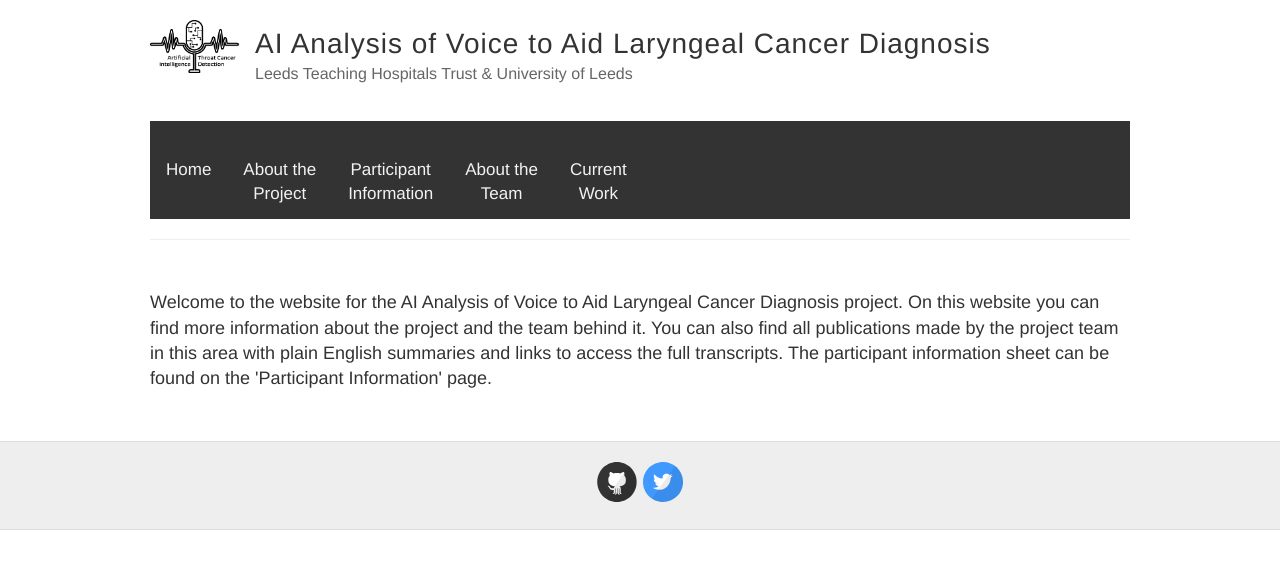
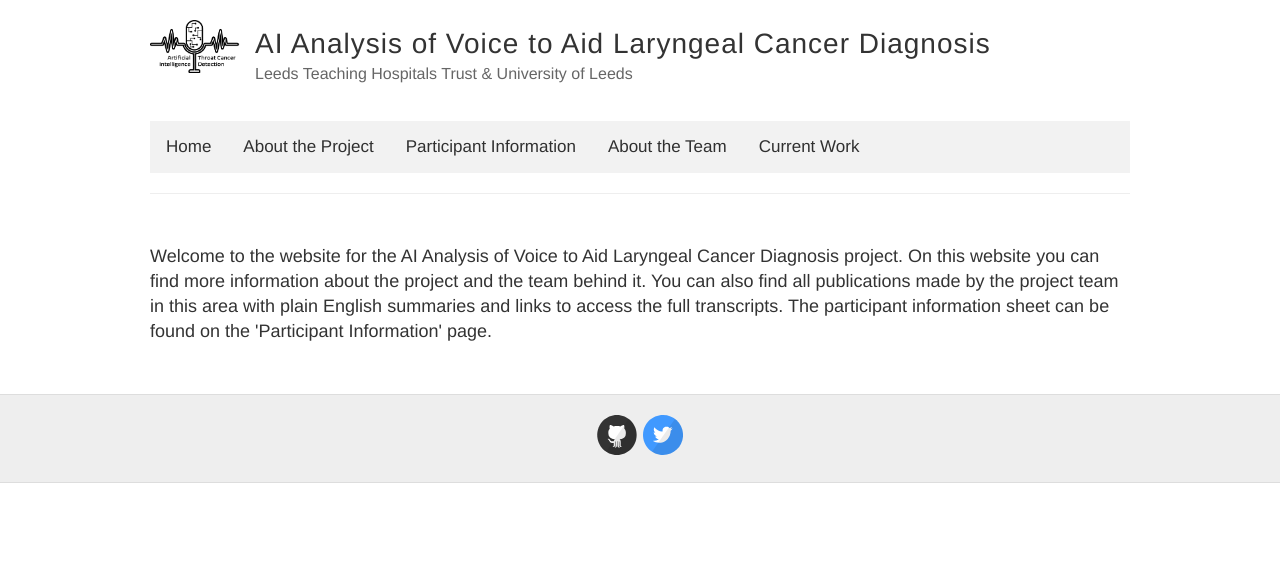
Before and after one commit to mary-paterson/mary-paterson.github.io, a Jekyll site: the page built from index.html, in a window 1280 px wide. Shown: the top 569 px of the page. Built offline with Jekyll 4.4.1, drawn with Linux system fonts in a browser that asks for light colours.

Commit message:
Update default.html

```diff
--- a/_layouts/default.html
+++ b/_layouts/default.html
@@ -17,18 +17,16 @@
     <style>
       .topnav {
         overflow: auto;
-        background-color: #333;
-        display: block;
+        background-color: #f2f2f2;
       }
 
       .topnav a {
         float: left;
-        color: #f2f2f2;
+        color: #303030;
         text-align: center;
         padding: 14px 16px;
         text-decoration: none;
         font-size: 17px;
-        margin-top: 23px;
       }
 
       .topnav a:hover {
@@ -62,10 +60,10 @@
 
           <div class="topnav">
             <a href="{{ site.baseurl }}/">Home</a>
-            <a href="{{ site.baseurl }}/AboutTheProject">About the <br> Project</a>
-            <a href="{{ site.baseurl }}/ParticipantInformation">Participant <br> Information</a>
-            <a href="{{ site.baseurl }}/AboutTheTeam">About the <br> Team</a>
-            <a href="{{ site.baseurl }}/papers">Current <br> Work</a>
+            <a href="{{ site.baseurl }}/AboutTheProject">About the Project</a>
+            <a href="{{ site.baseurl }}/ParticipantInformation">Participant Information</a>
+            <a href="{{ site.baseurl }}/AboutTheTeam">About the Team</a>
+            <a href="{{ site.baseurl }}/papers">Current Work</a>
             <a href="{{ site.baseurl }}/DenoisedAudio"></a>
           </div>
 
```
